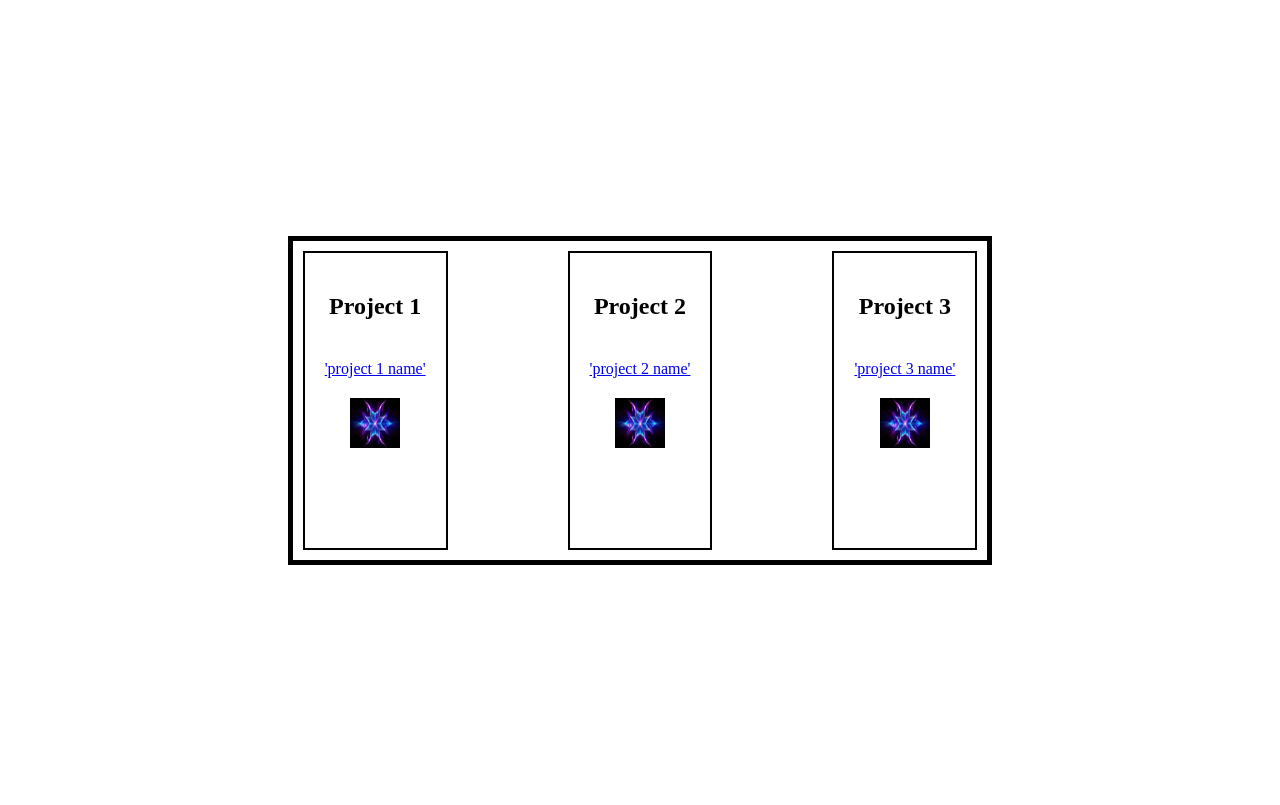
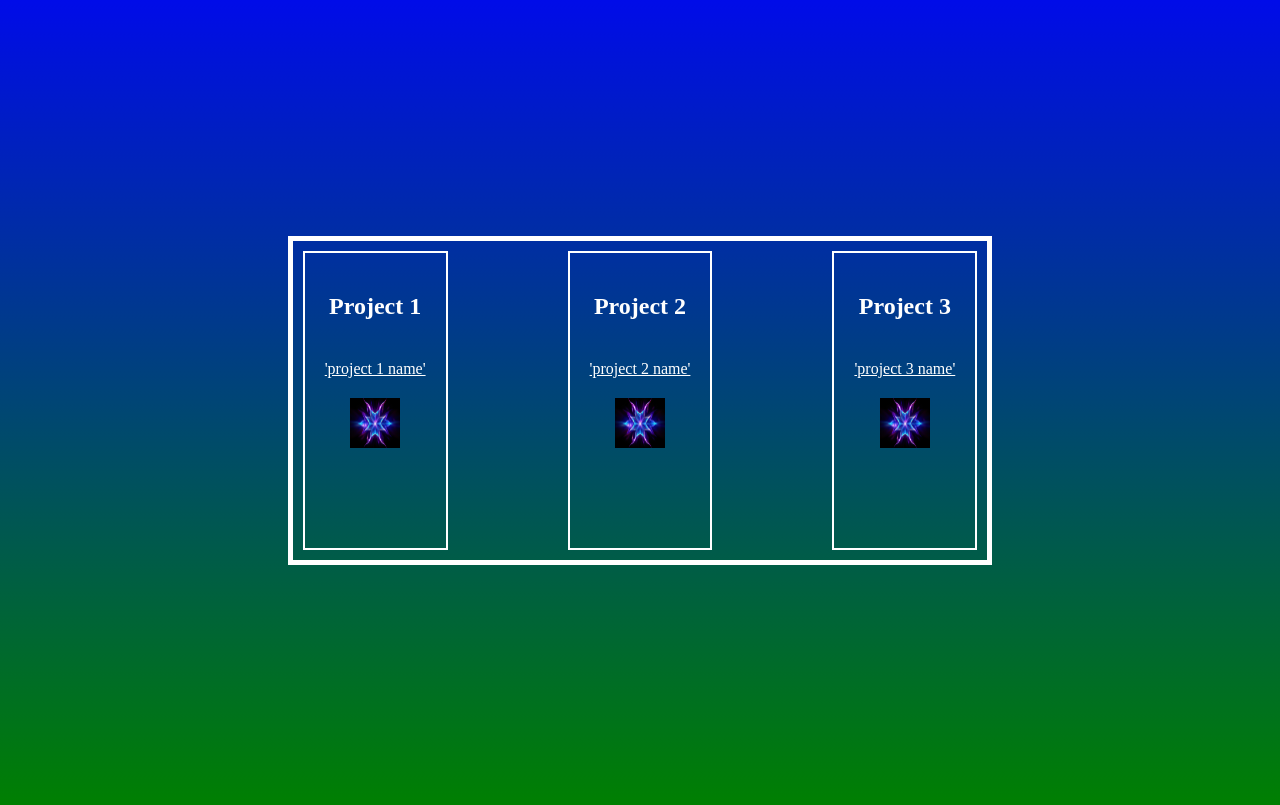
Before and after one commit to MrMarshal11/My_Personal_Portfolio, a plain HTML site: page index.html in a window 1280 px wide. Shown: the part 79-884 px from the top of the page. Drawn offline with Linux system fonts and the light colour scheme.

Commit message:
Changed colors a bit

```diff
--- a/styles.css
+++ b/styles.css
@@ -1,3 +1,12 @@
+body {
+    background-image: linear-gradient(blue, green);
+    color: white;
+}
+
+a {
+    color: white;
+}
+
 #container {
     display: flex;
     align-items: center;
@@ -9,7 +18,7 @@
     display: flex;
     justify-content: space-around;
     text-align: center;
-    border: 5px solid black;
+    border: 5px solid white;
     gap: 100px;
 }
 
@@ -18,7 +27,7 @@
     flex-flow: column;
     align-items: center;
     gap: 20px;
-    border: 2.5px solid black;
+    border: 2.5px solid white;
     padding: 20px;
     padding-bottom: 100px;
     margin: 10px;
@@ -29,7 +38,7 @@
     flex-flow: column;
     align-items: center;
     gap: 20px;
-    border: 2.5px solid black;
+    border: 2.5px solid white;
     padding: 20px;
     padding-bottom: 100px;
     margin: 10px;
@@ -40,7 +49,7 @@
     flex-flow: column;
     align-items: center;
     gap: 20px;
-    border: 2.5px solid black;
+    border: 2.5px solid white;
     padding: 20px;
     padding-bottom: 100px;
     margin: 10px;
```
